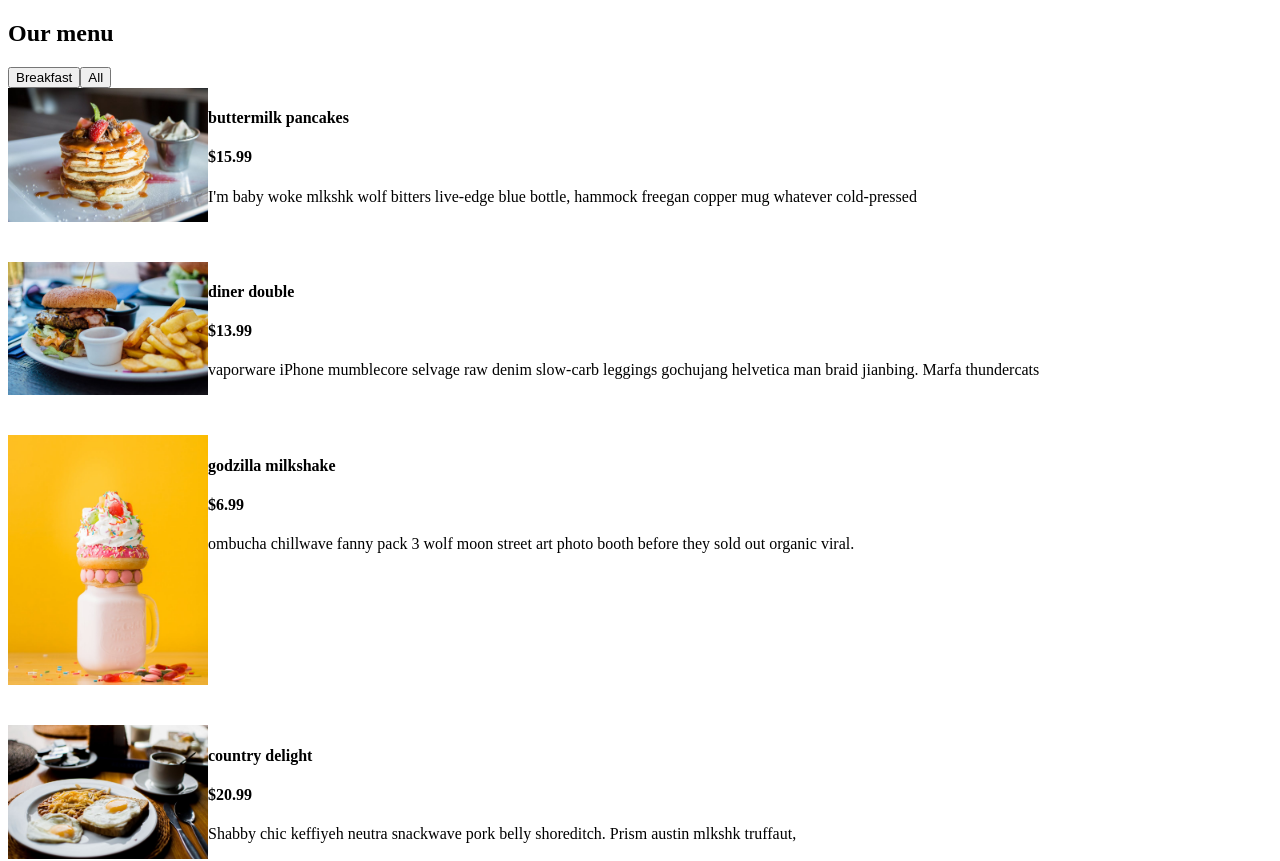
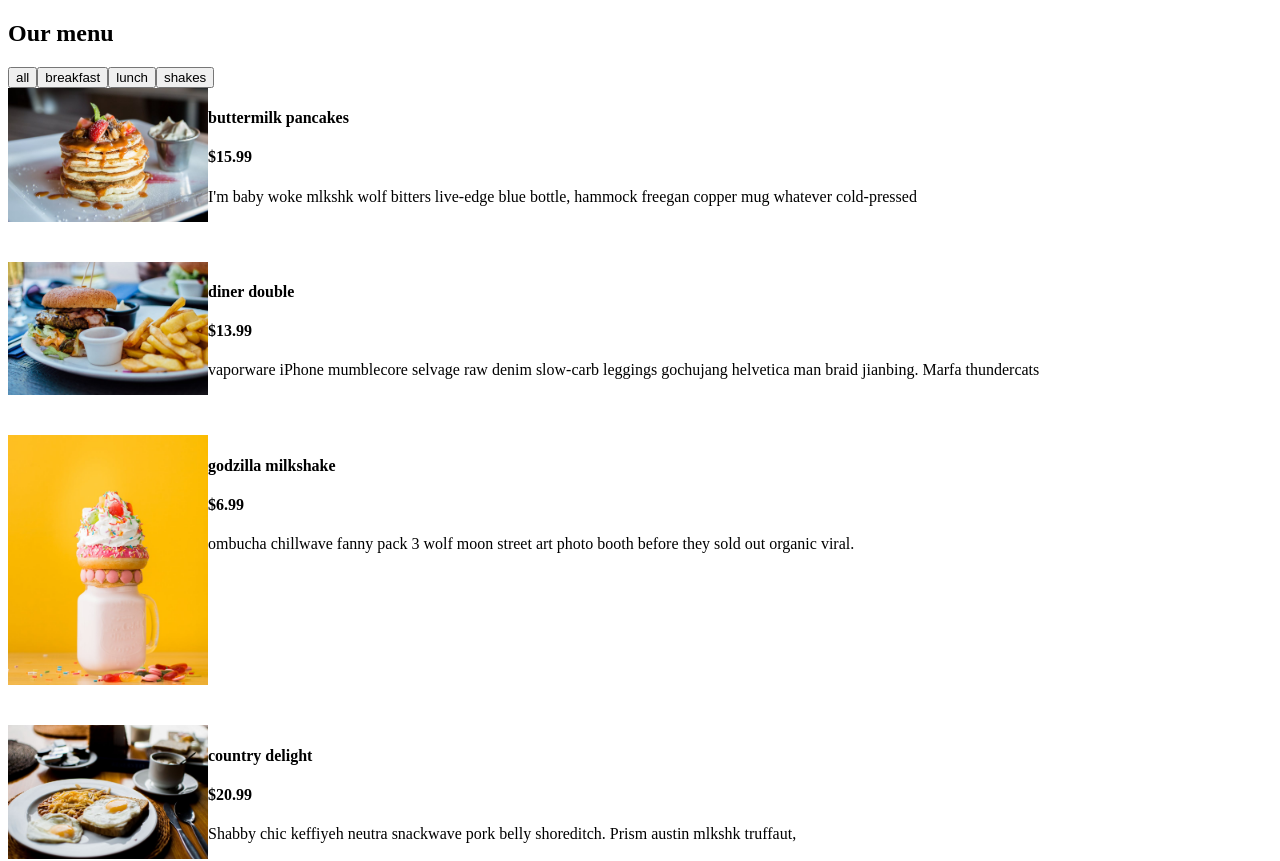
Before and after one commit to LaurenCummings/menu-project, a React (Vite) app: page / in a window 1280 px wide. Shown: the top 861 px of the page. Built offline with nearby package versions, Linux system fonts and the light colour scheme.

Commit message:
Dynamically generating category buttons and filtering data

```diff
--- a/src/App.jsx
+++ b/src/App.jsx
@@ -26,7 +26,7 @@
           <h2>Our menu</h2>
           <div className="underline"></div>
         </div>
-        <Categories filterItems={filterItems} />
+        <Categories categories={categories} filterItems={filterItems} />
         <Menu items={menuItems} />
       </section>
     </main>
--- a/src/components/Categories.jsx
+++ b/src/components/Categories.jsx
@@ -1,8 +1,18 @@
-function Categories({filterItems}) {
+function Categories({ categories, filterItems }) {
     return (
         <div className="btn-container">
-            <button className="filter-btn" onClick={()=>filterItems('breakfast')}>Breakfast</button>
-            <button className="filter-btn" onClick={()=>filterItems('all')}>All</button>
+            {categories.map((category, index) => {
+                return (
+                    <button
+                        type="button"
+                        className="filter-btn"
+                        key={index}
+                        onClick={()=> filterItems(category)}
+                    >
+                        {category}
+                    </button>
+                );
+            })}
         </div>
     )
 }
```
